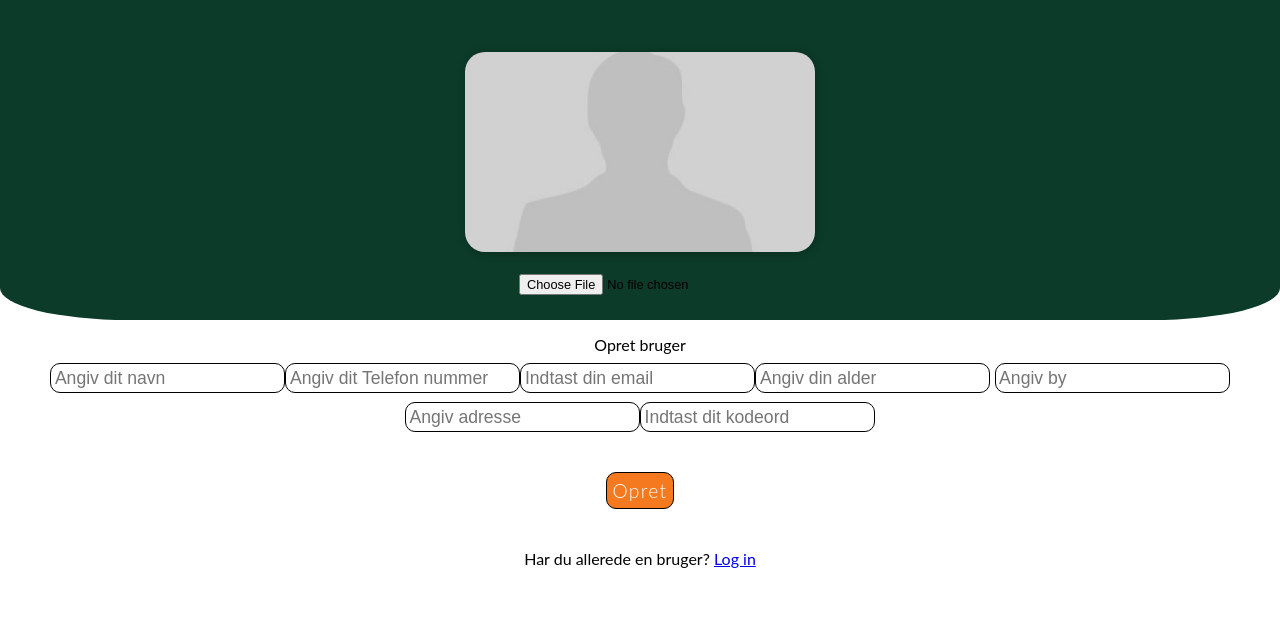
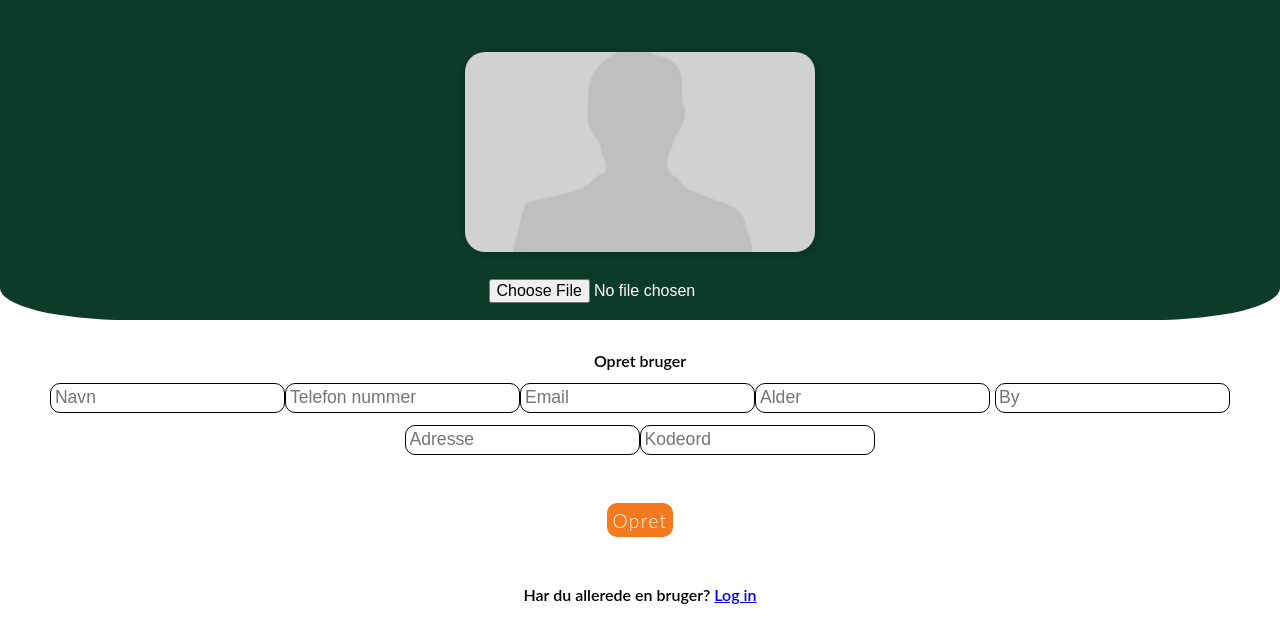
Before and after one commit to kdk97/havenem, a React (Create React App) app: page /opret-bruger in a window 1280 px wide. Shown: the top 642 px of the page. Built offline with nearby package versions, Linux system fonts and the light colour scheme; no server answers.

Commit message:
css outer layer done

```diff
--- a/src/index.css
+++ b/src/index.css
@@ -40,18 +40,12 @@ form {
 form input{
   font-size: 1.1em;
   border-radius: 10px;
-  margin-top: 0.5em;
+  margin-top: 0.7em;
   border: 1px solid;
   padding: 0.2em;
 }
 
-.file-input{
-  font-size: 0.8em;
-  border-radius: 0;
-  margin-top: 0.5em;
-  border: 0px solid;
-  padding: 0;
-}
+
 
 /*--------grid-container--------*/
 
@@ -109,7 +103,7 @@ button {
   margin: 2em auto 0;
   font-family: "Lato", sans-serif;
   font-size: 1.2em;
-  border: 1px solid black;
+  border: 0px solid black;
   color: white;
   padding: 0.3em;
 }
@@ -233,6 +227,25 @@ nav p{
   z-index: 0;
 }
 
+.top-bar{
+  background-color: #0C3B29;
+  margin: 0;
+  padding: 1em 1em 1em;
+  z-index: -1;
+  border-radius: 0 0 50% 50%;
+  height: 1vh;
+  display: block;
+}
+
+.top-bar h3{
+  color: white;
+  text-align: center;
+  margin-top: -0.5em;
+  font-size: 0.8em;
+}
+
+
+
 /* ---------- Opret-bruger ---------- */
 
 .opret-bruger p{
@@ -240,7 +253,16 @@ nav p{
   text-align: center;
   color: black;
   margin: auto;
-  margin-top: 2.5em;
+  margin-top: 3em;
+  font-weight: 600;
+}
+
+.file-input{
+  font-size: 1em;
+  border-radius: 0;
+  border: 0px solid;
+  padding: 0;
+  color: white;
 }
 
 /* ---------- front-page ---------- */
--- a/src/pages/OnboardingPage.js
+++ b/src/pages/OnboardingPage.js
@@ -18,6 +18,8 @@ export default function OnBoardingPage () {
   }
 
   return (
+    <section className="top-bar">
+      <h3>Kom i gang</h3>
     <Swiper
       modules={[Navigation, Pagination, A11y]}
       spaceBetween={50}
@@ -27,9 +29,11 @@ export default function OnBoardingPage () {
       onSwiper={(swiper) => console.log(swiper)}
       onSlideChange={() => console.log('slide change')}
     >
+
       <SwiperSlide><img src= {onboarding2} alt="nav icon" ></img><p>Velkommen til Havenem, en app der gør det nemt for dig at låne eller udlåne ting</p></SwiperSlide>
       <SwiperSlide><img src= {onboarding1} alt="nav icon" ></img><p>Ved at låne ting hjælper du både miljøet og din pengepung</p></SwiperSlide>
       <SwiperSlide><img src= {onboarding3} alt="nav icon" ></img><p>Kom i gang med at poste dine ting til låns (husk at tillade gps lokation for at finde ting nær dig)</p><button onClick={handleClick}>Næste</button></SwiperSlide>
     </Swiper>
+   </section>
   );
 };
--- a/src/pages/SignUpPage.js
+++ b/src/pages/SignUpPage.js
@@ -78,7 +78,7 @@ export default function SignUpPage() {
             value={name}
             onChange={(e) => setName(e.target.value)}
             name="name"
-            placeholder="Angiv dit navn"
+            placeholder="Navn"
           />
         </label>
         <label>
@@ -87,17 +87,17 @@ export default function SignUpPage() {
             value={telephone}
             onChange={(e) => setTelephone(e.target.value)}
             name="Telefon"
-            placeholder="Angiv dit Telefon nummer"
+            placeholder="Telefon nummer"
           />
         </label>
-        <input type="email" name="mail" placeholder="Indtast din email" />
+        <input type="email" name="mail" placeholder="Email" />
         <label>
           <input
             type="text"
             value={age}
             onChange={(e) => setAge(e.target.value)}
             name="age"
-            placeholder="Angiv din alder"
+            placeholder="Alder"
           />
         </label>{" "}
         <label>
@@ -106,7 +106,7 @@ export default function SignUpPage() {
             value={city}
             onChange={(e) => setCity(e.target.value)}
             name="city"
-            placeholder="Angiv by"
+            placeholder="By"
           />
         </label>{" "}
         <label>
@@ -115,13 +115,13 @@ export default function SignUpPage() {
             value={adress}
             onChange={(e) => setAdress(e.target.value)}
             name="adress"
-            placeholder="Angiv adresse"
+            placeholder="Adresse"
           />
         </label>
         <input
           type="password"
           name="password"
-          placeholder="Indtast dit kodeord"
+          placeholder="Kodeord"
         />
         <p className="text-error">{errorMessage}</p>
         <button>Opret</button>
```
